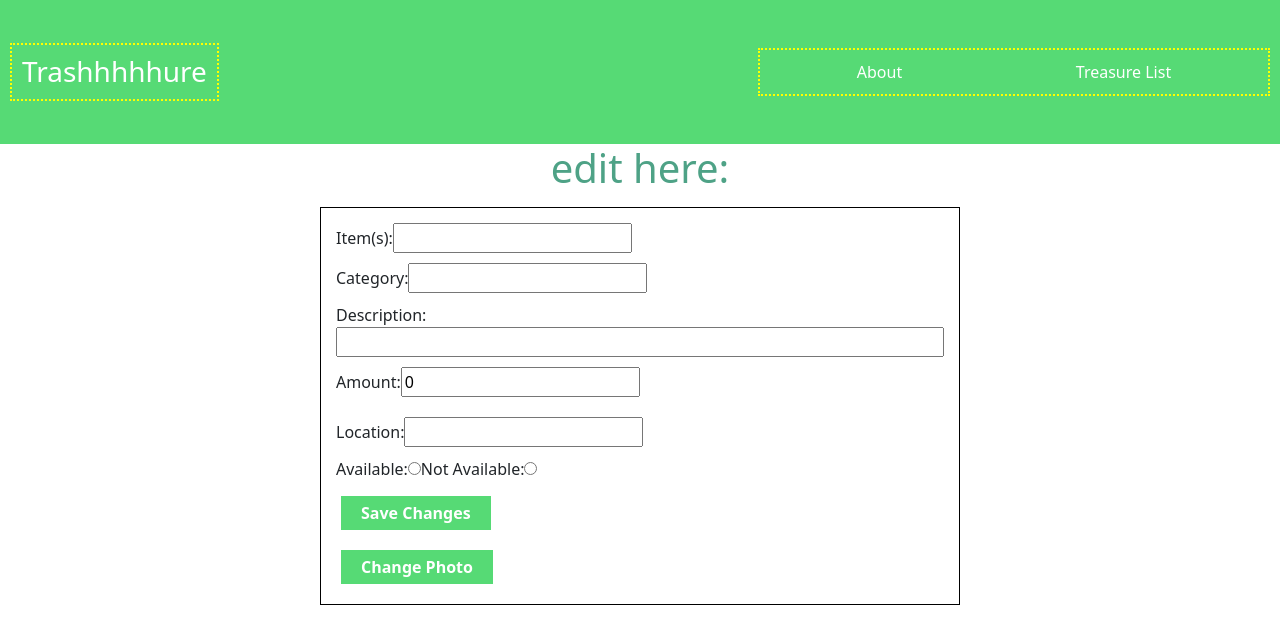
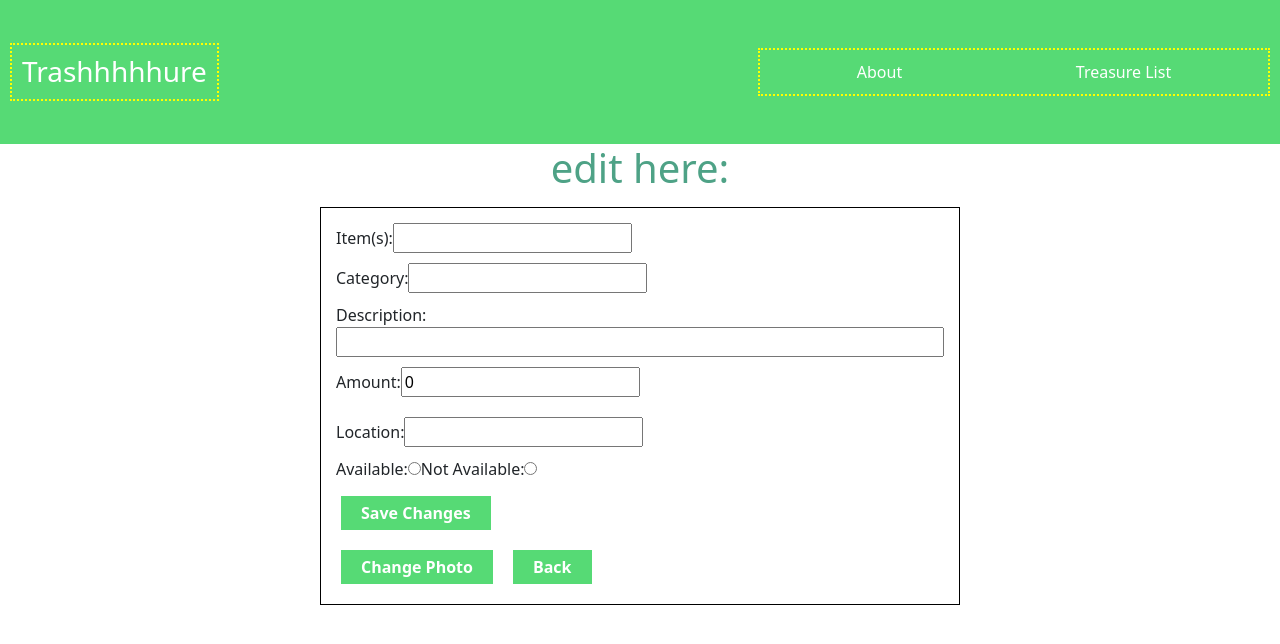
Before and after one commit to khodgesx/treasure-front, a React (Create React App) app: page /items/update/1 in a window 1280 px wide. Shown: the top 644 px of the page. Built offline with nearby package versions, Linux system fonts and the light colour scheme; no server answers.

Commit message:
fixed show page image sizing and added back button on edit form

```diff
--- a/src/App.css
+++ b/src/App.css
@@ -103,6 +103,7 @@ nav a{
   display: block;
   margin: 0 auto;
   border: solid 1px black;
+  height:40vh;
 }
 #item-title{
   color:green;
--- a/src/itemsContainer/editItemContainer/editItemRoute.jsx
+++ b/src/itemsContainer/editItemContainer/editItemRoute.jsx
@@ -6,6 +6,10 @@ import { Modal } from 'react-bootstrap'
 
 const EditItemRoute = (props)=>{
     let navigate = useNavigate()
+
+    const backToShowPage = ()=>{
+        navigate(`/items/${id}`)
+    }
     //params grabs the id from the url - react router
     const params = useParams()
     const id = params.id
@@ -152,6 +156,8 @@ const EditItemRoute = (props)=>{
                   </form>
 
                   <button onClick={setShow}>Change Photo</button>
+                  <button onClick={backToShowPage}>Back</button>
+
                   <Modal show={show} onHide={toggleShow}>
                           <Modal.Header closeButton><Modal.Title>Edit Image</Modal.Title></Modal.Header>
 
```
